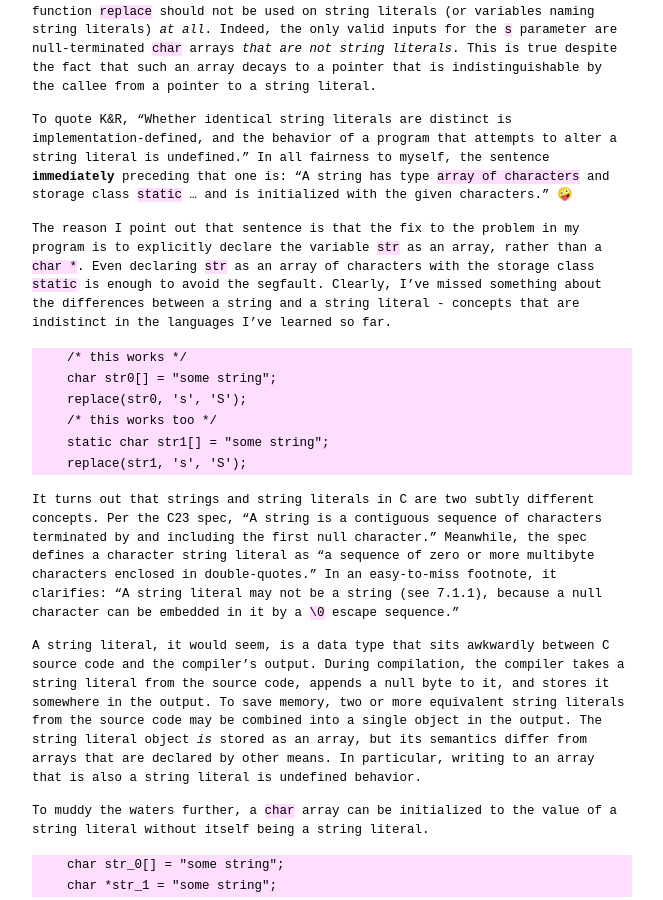
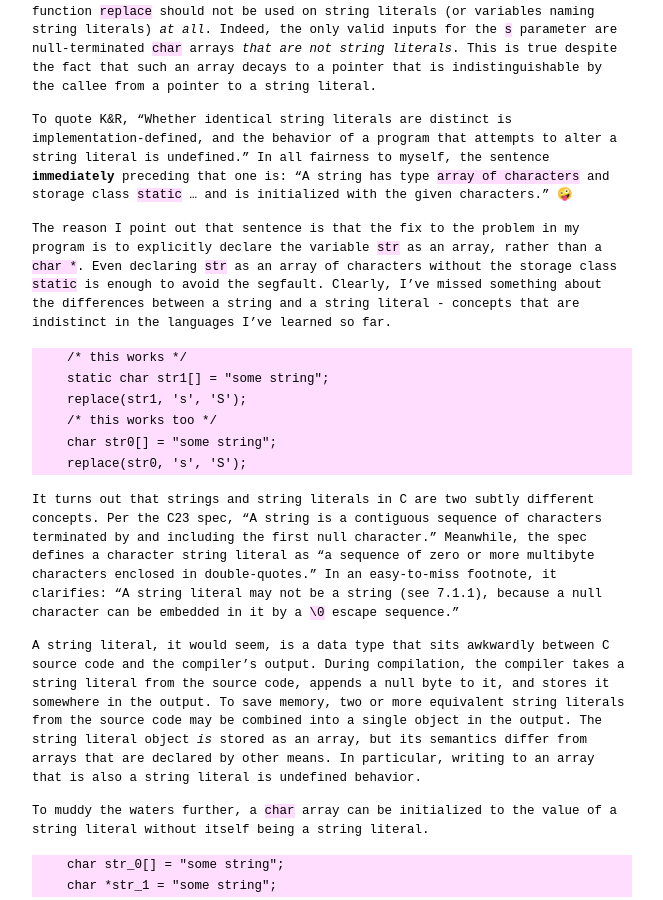
Before and after one commit to cdillond/cdillond.github.io, a Jekyll site: the page built from _posts/2025-02-03-strings.markdown, in a window 1280 px wide and 900 px high, scrolled down 1524 px. Shown: the whole window, without its empty margins (308-971 px from the left). Built offline with Jekyll 4.4.1, drawn with Linux system fonts in a browser that asks for light colours.

````diff
--- a/_posts/2025-02-03-strings.markdown
+++ b/_posts/2025-02-03-strings.markdown
@@ -68,15 +68,15 @@ Anybody better at C than me will probably have noticed instantly that the functi
 
 To quote K&R, "Whether identical string literals are distinct is implementation-defined, and the behavior of a program that attempts to alter a string literal is undefined." In all fairness to myself, the sentence **immediately** preceding that one is: "A string has type `array of characters` and storage class `static` ... and is initialized with the given characters." 🤪
 
-The reason I point out that sentence is that the fix to the problem in my program is to explicitly declare the variable `str` as an array, rather than a `char *`. Even declaring `str` as an array of characters with the storage class `static` is enough to avoid the segfault. Clearly, I've missed something about the differences between a string and a string literal - concepts that are indistinct in the languages I've learned so far.
+The reason I point out that sentence is that the fix to the problem in my program is to explicitly declare the variable `str` as an array, rather than a `char *`. Even declaring `str` as an array of characters without the storage class `static` is enough to avoid the segfault. Clearly, I've missed something about the differences between a string and a string literal - concepts that are indistinct in the languages I've learned so far.
 
 ```C
     /* this works */
+    static char str1[] = "some string";
+    replace(str1, 's', 'S');
+    /* this works too */
     char str0[] = "some string";
     replace(str0, 's', 'S');
-    /* this works too */
-    static char str1[] = "some string";
-    replace(str1, 's', 'S');
 ```
 
 It turns out that strings and string literals in C are two subtly different concepts. Per the C23 spec, "A string is a contiguous sequence of characters terminated by and including the first null character." Meanwhile, the spec defines a character string literal as "a sequence of zero or more multibyte characters enclosed in double-quotes." In an easy-to-miss footnote, it clarifies: "A string literal may not be a string (see 7.1.1), because a null character can be embedded in it by a `\0` escape sequence."
--- a/_posts/2025-04-05-http.markdown
+++ b/_posts/2025-04-05-http.markdown
@@ -1,7 +1,7 @@
 ---
 layout: post
 title:  "Abusing Type Aliasing To Make net/http Make Sense"
-date: 2025-02-03 12:00:00 +0000
+date: 2025-04-05 12:00:00 +0000
 categories:
 ---
 # Abusing Type Aliasing To Make net/http Make Sense
````
